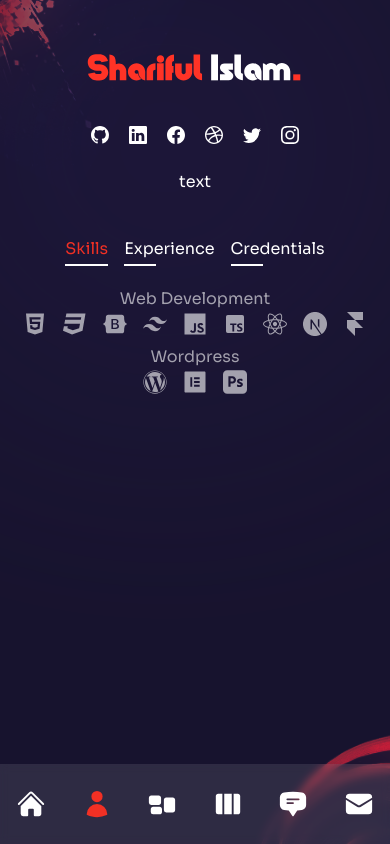
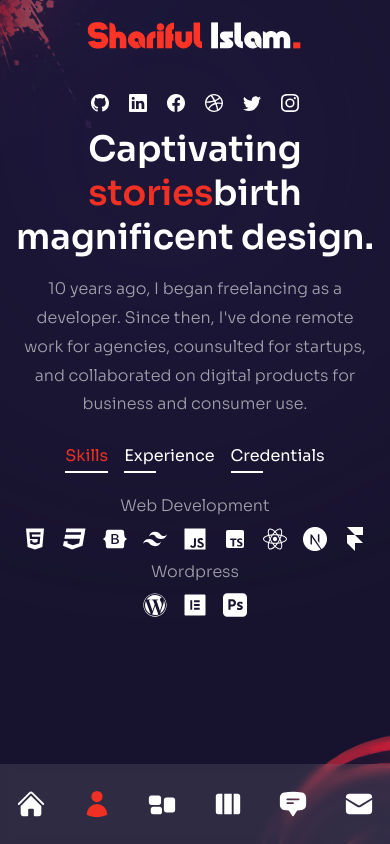
Before and after one commit to shariful10/Next-Portfolio, a Next.js app: page /about in a window 390 px wide. Built offline with nearby package versions, Linux system fonts and the light colour scheme.

Commit message:
Title & Description Implement On ABOUT Us Page

```diff
--- a/components/Header.js
+++ b/components/Header.js
@@ -4,9 +4,9 @@ import Socials from "./Socials";
 
 const Header = () => {
 	return (
-		<header className="absolute z-30 w-full flex items-center px-16 xl:px-0 xl:h-[90px]">
+		<header className="absolute z-30 w-full flex items-center md:px-16 xl:px-0 xl:h-[90px]">
 			<div className="container mx-auto">
-				<div className="flex flex-col lg:flex-row justify-between items-center gap-y-6 py-8">
+				<div className="flex flex-col lg:flex-row justify-between items-center gap-y-6 md:py-8">
 					{/* <====<<==== Logo ====>>====> */}
 					<Link href={"/"}>
 						<Image
--- a/pages/about/index.js
+++ b/pages/about/index.js
@@ -118,8 +118,12 @@ const About = () => {
 			>
 				<Avatar />
 			</motion.div>
-			<div className="container mx-auto h-screen py-32 flex flex-col items-center xl:flex-row gap-x-6">
-				<div className="flex-1 flex flex-col justify-center">text</div>
+			<div className="container mx-auto md:h-screen py-32 flex flex-col items-center xl:flex-row gap-x-6">
+				<div className="flex-1 flex flex-col justify-center">
+					<h2 className="h2">Captivating <span className="text-accent">stories</span>birth magnificent design.</h2>
+					<p className="max-w-[500px] mx-auto xl:mx-0 mb-6 xl:mb-12 px-2 xl:px-0">10 years ago, I began freelancing as a developer. Since then, I&apos;ve done remote work for agencies, counsulted for startups, and collaborated on digital products for business and consumer use.</p>
+					{/* <====<<==== Counters ====>>====> */}
+				</div>
 				<div className="flex flex-col w-full xl:max-w-[48%] h-[480px]">
 					<div className="flex gap-x-4 xl:gap-x-8 mx-auto xl:mx-0 mb-4">
 						{aboutData.map((item, i) => {
@@ -142,13 +146,13 @@ const About = () => {
 							return (
 								<div key={i} className="flex-1 flex flex-col md:flex-row max-w-max gap-x-2 items-center text-white/60">
 									{/* <====<<==== Title ====>>====> */}
-									<div>{item.title}</div>
+									<div className="font-light mb-2 md:mb-0">{item.title}</div>
 									<div className="hidden md:flex">-</div>
 									<div>{item.stage}</div>
 									<div className="flex gap-x-4">
 									{/* <====<<==== Icons ====>>====> */}
 									{item.icons?.map((icon, i) => {
-										return <div key={i} className="text-2xl transition-all duration-500">{icon}</div>;
+										return <div key={i} className="text-2xl text-white">{icon}</div>;
 									})}
 									</div>
 								</div>
```
